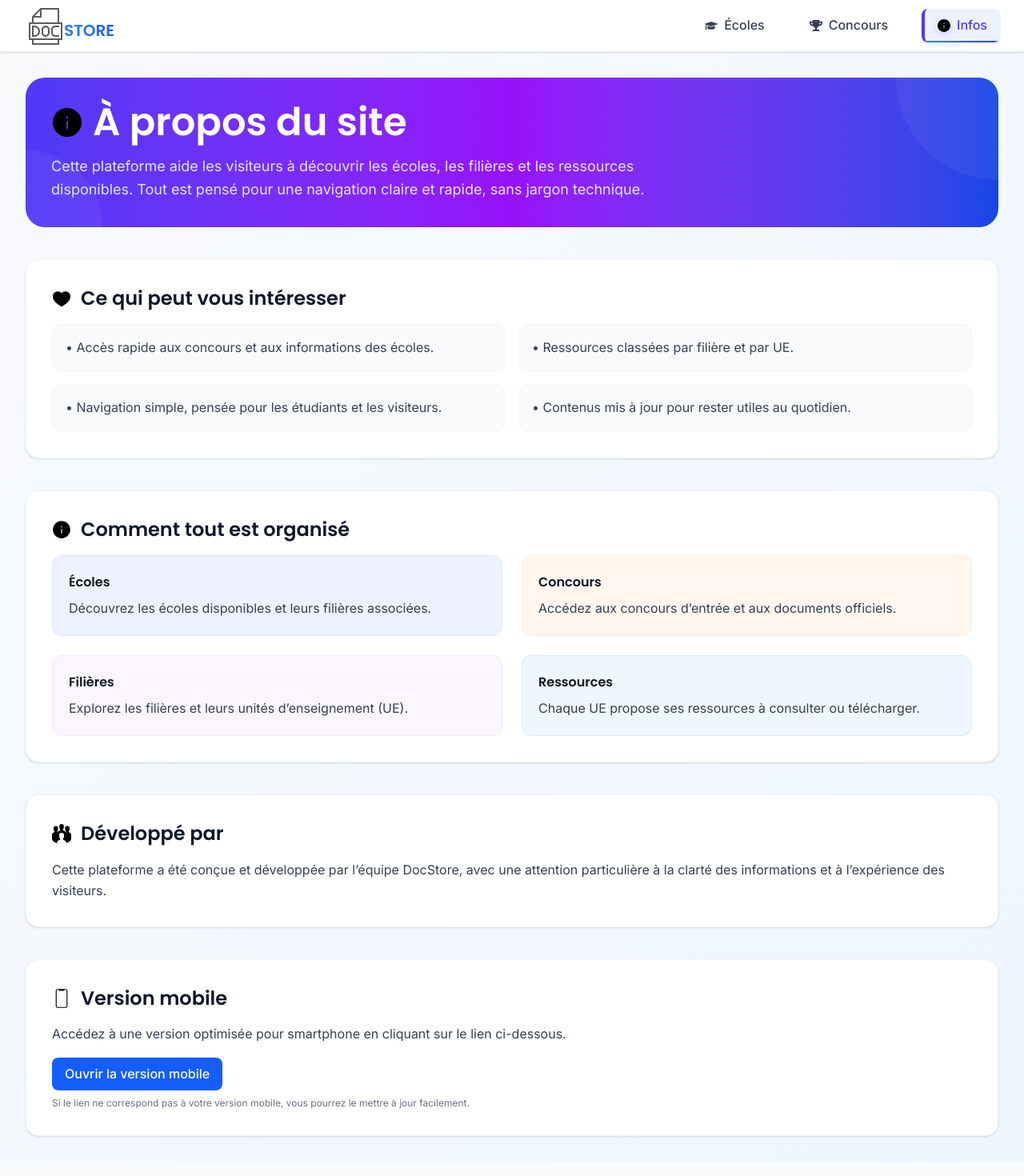
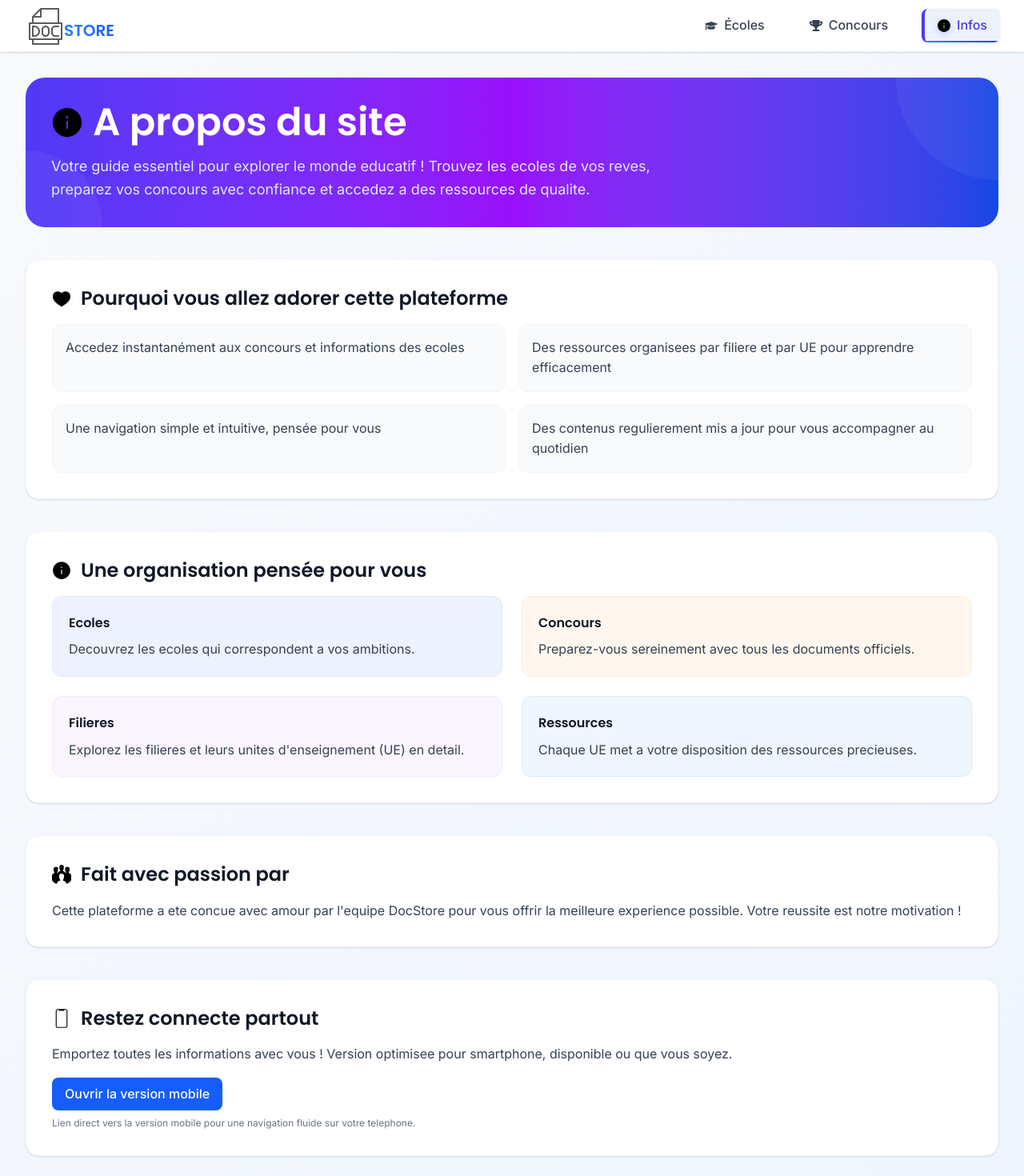
Before and after one commit to twocoderz/docstore, a React (Vite) app: page /infos in a window 1280 px wide. Shown: the top 1470 px of the page at 80% size. Built offline with nearby package versions, Linux system fonts and the light colour scheme.

Commit message:
add new phrases

```diff
--- a/src/pages/Infos.jsx
+++ b/src/pages/Infos.jsx
@@ -12,35 +12,35 @@ const Infos = () => {
         <div className="relative z-10 space-y-4">
           <div className="flex items-center space-x-3">
             <img src="/assets/icons/info.svg" alt="info" className="w-10 h-10" />
-            <h1 className="text-3xl md:text-5xl font-bold">À propos du site</h1>
+            <h1 className="text-3xl md:text-5xl font-bold">A propos du site</h1>
           </div>
           <p className="text-indigo-100 text-base md:text-lg max-w-3xl leading-relaxed">
-            Cette plateforme aide les visiteurs à découvrir les écoles, les filières et les ressources
-            disponibles. Tout est pensé pour une navigation claire et rapide, sans jargon technique.
+            Votre guide essentiel pour explorer le monde educatif ! Trouvez les ecoles de vos reves,
+            preparez vos concours avec confiance et accedez a des ressources de qualite.
           </p>
         </div>
         <div className="absolute top-0 right-0 w-64 h-64 bg-white/5 rounded-full -translate-y-32 translate-x-32"></div>
         <div className="absolute bottom-0 left-0 w-48 h-48 bg-white/5 rounded-full translate-y-24 -translate-x-24"></div>
       </div>
 
-      {/* Ce qui peut intéresser les visiteurs */}
+      {/* Ce qui peut interesser les visiteurs */}
       <section className="bg-white rounded-2xl p-6 md:p-8 shadow-sm border border-gray-100">
         <div className="flex items-center space-x-3 mb-4">
           <img src="/assets/icons/love.svg" alt="love" className="w-6 h-6 text-pink-500" />
-          <h2 className="text-xl md:text-2xl font-semibold text-gray-900">Ce qui peut vous intéresser</h2>
+          <h2 className="text-xl md:text-2xl font-semibold text-gray-900">Pourquoi vous allez adorer cette plateforme</h2>
         </div>
         <ul className="grid grid-cols-1 md:grid-cols-2 gap-4 text-gray-700">
           <li className="bg-gray-50 rounded-xl p-4 border border-gray-100">
-            • Accès rapide aux concours et aux informations des écoles.
+            Accedez instantanément aux concours et informations des ecoles
           </li>
           <li className="bg-gray-50 rounded-xl p-4 border border-gray-100">
-            • Ressources classées par filière et par UE.
+            Des ressources organisees par filiere et par UE pour apprendre efficacement
           </li>
           <li className="bg-gray-50 rounded-xl p-4 border border-gray-100">
-            • Navigation simple, pensée pour les étudiants et les visiteurs.
+            Une navigation simple et intuitive, pensée pour vous
           </li>
           <li className="bg-gray-50 rounded-xl p-4 border border-gray-100">
-            • Contenus mis à jour pour rester utiles au quotidien.
+            Des contenus regulierement mis a jour pour vous accompagner au quotidien
           </li>
         </ul>
       </section>
@@ -49,37 +49,37 @@ const Infos = () => {
       <section className="bg-white rounded-2xl p-6 md:p-8 shadow-sm border border-gray-100">
         <div className="flex items-center space-x-3 mb-4">
           <img src="/assets/icons/info.svg" alt="sitemap" className="w-6 h-6 text-indigo-600" />
-          <h2 className="text-xl md:text-2xl font-semibold text-gray-900">Comment tout est organisé</h2>
+          <h2 className="text-xl md:text-2xl font-semibold text-gray-900">Une organisation pensée pour vous</h2>
         </div>
         <div className="grid grid-cols-1 md:grid-cols-2 gap-6 text-gray-700">
           <div className="bg-indigo-50 rounded-xl p-5 border border-indigo-100">
-            <h3 className="font-semibold text-gray-900 mb-2">Écoles</h3>
-            <p>Découvrez les écoles disponibles et leurs filières associées.</p>
+            <h3 className="font-semibold text-gray-900 mb-2">Ecoles</h3>
+            <p>Decouvrez les ecoles qui correspondent a vos ambitions.</p>
           </div>
           <div className="bg-orange-50 rounded-xl p-5 border border-orange-100">
             <h3 className="font-semibold text-gray-900 mb-2">Concours</h3>
-            <p>Accédez aux concours d’entrée et aux documents officiels.</p>
+            <p>Preparez-vous sereinement avec tous les documents officiels.</p>
           </div>
           <div className="bg-purple-50 rounded-xl p-5 border border-purple-100">
-            <h3 className="font-semibold text-gray-900 mb-2">Filières</h3>
-            <p>Explorez les filières et leurs unités d’enseignement (UE).</p>
+            <h3 className="font-semibold text-gray-900 mb-2">Filieres</h3>
+            <p>Explorez les filieres et leurs unites d'enseignement (UE) en detail.</p>
           </div>
           <div className="bg-blue-50 rounded-xl p-5 border border-blue-100">
             <h3 className="font-semibold text-gray-900 mb-2">Ressources</h3>
-            <p>Chaque UE propose ses ressources à consulter ou télécharger.</p>
+            <p>Chaque UE met a votre disposition des ressources precieuses.</p>
           </div>
         </div>
       </section>
 
-      {/* Équipe */}
+      {/* Equipe */}
       <section className="bg-white rounded-2xl p-6 md:p-8 shadow-sm border border-gray-100">
         <div className="flex items-center space-x-3 mb-4">
           <img src="/assets/icons/team.svg" alt="team" className="w-6 h-6 text-green-600" />
-          <h2 className="text-xl md:text-2xl font-semibold text-gray-900">Développé par</h2>
+          <h2 className="text-xl md:text-2xl font-semibold text-gray-900">Fait avec passion par</h2>
         </div>
         <p className="text-gray-700 leading-relaxed">
-          Cette plateforme a été conçue et développée par l’équipe DocStore, avec une attention
-          particulière à la clarté des informations et à l’expérience des visiteurs.
+          Cette plateforme a ete concue avec amour par l'equipe DocStore pour vous offrir
+          la meilleure experience possible. Votre reussite est notre motivation !
         </p>
       </section>
 
@@ -87,10 +87,11 @@ const Infos = () => {
       <section className="bg-white rounded-2xl p-6 md:p-8 shadow-sm border border-gray-100">
         <div className="flex items-center space-x-3 mb-4">
           <img src="/assets/icons/phone.svg" alt="phone" className="w-6 h-6 text-blue-600" />
-          <h2 className="text-xl md:text-2xl font-semibold text-gray-900">Version mobile</h2>
+          <h2 className="text-xl md:text-2xl font-semibold text-gray-900">Restez connecte partout</h2>
         </div>
         <p className="text-gray-700 mb-4">
-          Accédez à une version optimisée pour smartphone en cliquant sur le lien ci-dessous.
+          Emportez toutes les informations avec vous ! Version optimisee pour smartphone,
+          disponible ou que vous soyez.
         </p>
         <a
           href={mobileUrl}
@@ -101,7 +102,7 @@ const Infos = () => {
           Ouvrir la version mobile
         </a>
         <p className="text-xs text-gray-500 mt-2">
-          Si le lien ne correspond pas à votre version mobile, vous pourrez le mettre à jour facilement.
+          Lien direct vers la version mobile pour une navigation fluide sur votre telephone.
         </p>
       </section>
     </div>
```
